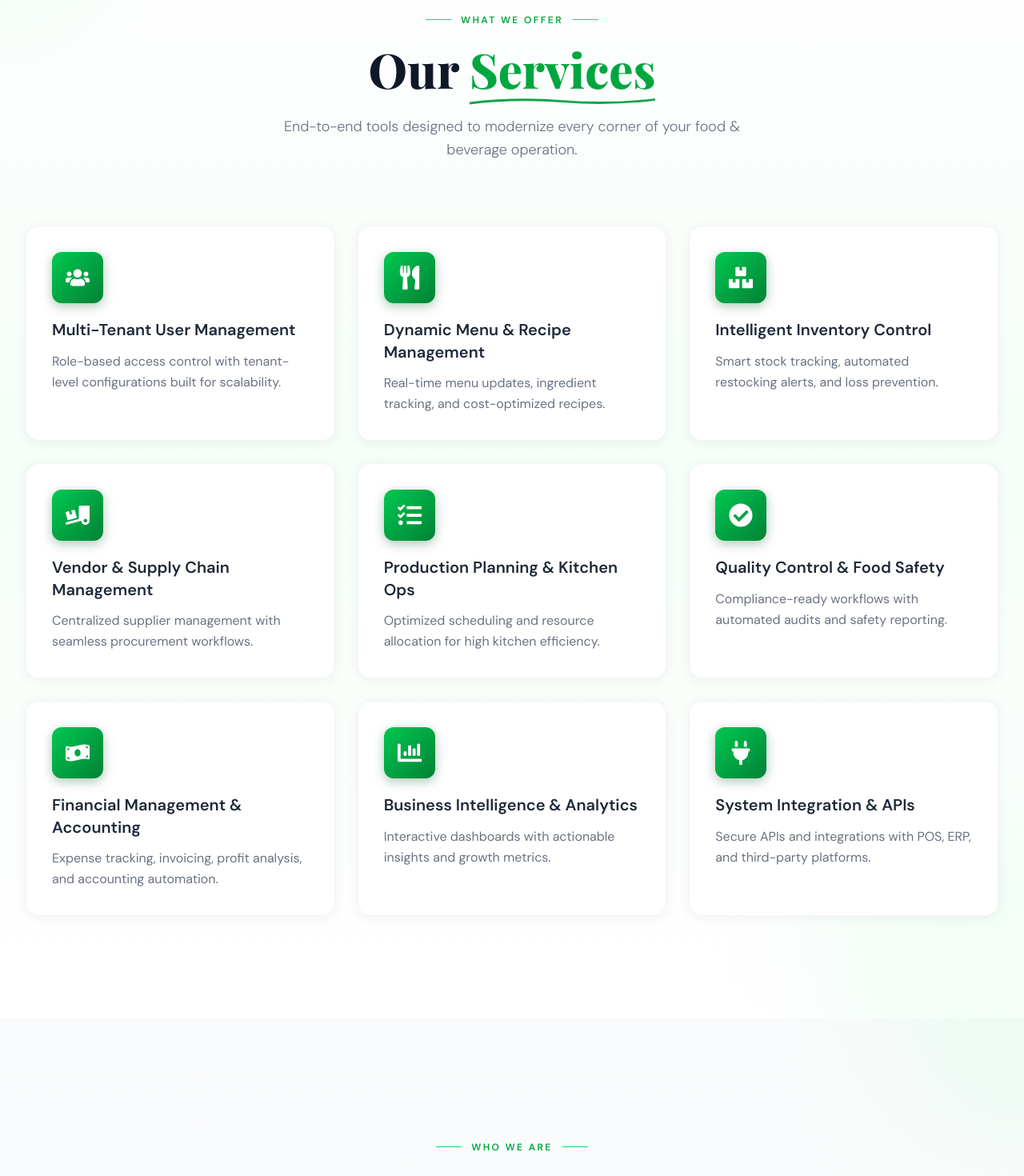
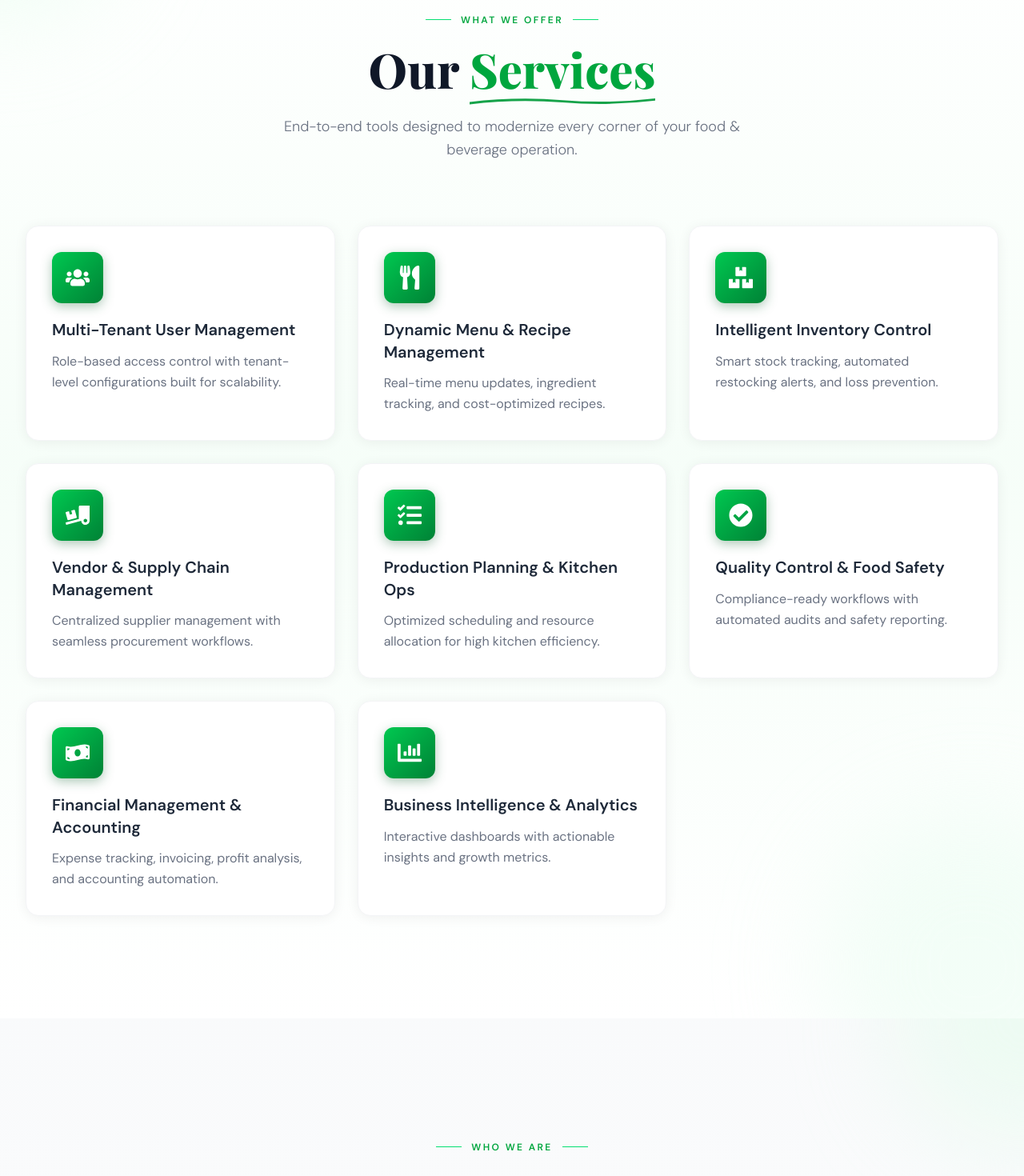
Before and after one commit to yarrowtech-intern2/fnblanding, a React (Vite) app: page / in a window 1280 px wide. Shown: the part 920-2390 px from the top of the page at 80% size. Built offline with nearby package versions, Linux system fonts and the light colour scheme.

Commit message:
fixed error

```diff
--- a/src/components/About.jsx
+++ b/src/components/About.jsx
@@ -8,7 +8,7 @@ const useInView = (threshold = 0.15) => {
   const [inView, setInView] = useState(false);
   useEffect(() => {
     const obs = new IntersectionObserver(
-      ([entry]) => { if (entry.isIntersecting) setInView(true); },
+      ([entry]) => { setInView(entry.isIntersecting); },
       { threshold }
     );
     if (ref.current) obs.observe(ref.current);
@@ -62,7 +62,7 @@ const FeatureCard = ({ item, index }) => {
         transition-all duration-500 overflow-hidden"
       style={{
         opacity: inView ? 1 : 0,
-        transform: inView ? "translateY(0)" : "translateY(28px)",
+        transform: inView ? "translateX(0)" : (index % 2 === 0 ? "translateX(-32px)" : "translateX(32px)"),
         transition: `opacity 0.6s ease ${index * 100}ms, transform 0.6s ease ${index * 100}ms, box-shadow 0.4s, border-color 0.4s`,
       }}
     >
--- a/src/components/Contact.jsx
+++ b/src/components/Contact.jsx
@@ -1,9 +1,24 @@
-import React, { useEffect, useState } from "react";
+import React, { useEffect, useState, useRef } from "react";
 import { FaEnvelope, FaPhoneAlt, FaMapMarkerAlt } from "react-icons/fa";
 
 // ✅ AOS
 import AOS from "aos";
 import "aos/dist/aos.css";
+
+/* ── Intersection Observer hook ── */
+const useInView = (threshold = 0.15) => {
+  const ref = useRef(null);
+  const [inView, setInView] = useState(false);
+  useEffect(() => {
+    const obs = new IntersectionObserver(
+      ([entry]) => { setInView(entry.isIntersecting); },
+      { threshold }
+    );
+    if (ref.current) obs.observe(ref.current);
+    return () => obs.disconnect();
+  }, [threshold]);
+  return [ref, inView];
+};
 
 /* ── Input Field ── */
 const InputField = ({
@@ -168,6 +183,7 @@ const Toast = ({ show, type = "success", message, onClose }) => {
    Main Contact Component
 ───────────────────────────────────────── */
 const Contact = () => {
+  const [headingRef, headingInView] = useInView(0.2);
   const [formData, setFormData] = useState({
     name: "",
     email: "",
@@ -190,7 +206,7 @@ const Contact = () => {
   useEffect(() => {
     AOS.init({
       duration: 900,
-      once: true,
+      once: false,
       easing: "ease-in-out",
     });
   }, []);
@@ -306,7 +322,15 @@ const handleSubmit = async (e) => {
 
         <div className="relative max-w-7xl mx-auto px-4 sm:px-6">
           {/* Heading */}
-          <div data-aos="fade-up" className="text-center mb-16">
+          <div
+            ref={headingRef}
+            className="text-center mb-16"
+            style={{
+              opacity: headingInView ? 1 : 0,
+              transform: headingInView ? "translateY(0)" : "translateY(24px)",
+              transition: "opacity 0.7s ease, transform 0.7s ease",
+            }}
+          >
             <div className="inline-flex items-center gap-3 mb-4">
               <span className="block w-8 h-px bg-green-400" />
               <span className="text-green-600 text-xs font-semibold tracking-[0.2em] uppercase">
@@ -334,6 +358,9 @@ const handleSubmit = async (e) => {
                     strokeWidth="2.5"
                     strokeLinecap="round"
                     fill="none"
+                    strokeDasharray="200"
+                    strokeDashoffset={headingInView ? "0" : "200"}
+                    style={{ transition: "stroke-dashoffset 1.1s ease 0.5s" }}
                   />
                 </svg>
               </span>{" "}
--- a/src/components/FAQ.jsx
+++ b/src/components/FAQ.jsx
@@ -6,7 +6,7 @@ const useInView = (threshold = 0.15) => {
   const [inView, setInView] = useState(false);
   useEffect(() => {
     const obs = new IntersectionObserver(
-      ([entry]) => { if (entry.isIntersecting) setInView(true); },
+      ([entry]) => { setInView(entry.isIntersecting); },
       { threshold }
     );
     if (ref.current) obs.observe(ref.current);
@@ -72,7 +72,7 @@ const FAQItem = ({ faq, index, isOpen, onToggle }) => {
       ref={ref}
       style={{
         opacity: inView ? 1 : 0,
-        transform: inView ? "translateY(0)" : "translateY(24px)",
+        transform: inView ? "translateX(0)" : (index % 2 === 0 ? "translateX(-36px)" : "translateX(36px)"),
         transition: `opacity 0.55s ease ${index * 60}ms, transform 0.55s ease ${index * 60}ms`,
       }}
       className={`group bg-white rounded-2xl overflow-hidden
--- a/src/components/Services.jsx
+++ b/src/components/Services.jsx
@@ -1,4 +1,4 @@
-import React, { useEffect } from "react";
+import React, { useEffect, useRef, useState } from "react";
 import {
   FaUsers,
   FaUtensils,
@@ -14,6 +14,21 @@ import {
 // ✅ AOS
 import AOS from "aos";
 import "aos/dist/aos.css";
+
+/* ── Intersection Observer hook ── */
+const useInView = (threshold = 0.15) => {
+  const ref = useRef(null);
+  const [inView, setInView] = useState(false);
+  useEffect(() => {
+    const obs = new IntersectionObserver(
+      ([entry]) => { setInView(entry.isIntersecting); },
+      { threshold }
+    );
+    if (ref.current) obs.observe(ref.current);
+    return () => obs.disconnect();
+  }, [threshold]);
+  return [ref, inView];
+};
 
 const services = [
   {
@@ -64,12 +79,6 @@ const services = [
     description:
       "Interactive dashboards with actionable insights and growth metrics.",
   },
-  {
-    icon: <FaPlug />,
-    title: "System Integration & APIs",
-    description:
-      "Secure APIs and integrations with POS, ERP, and third-party platforms.",
-  },
 ];
 
 /* ─────────────────────────────────────────
@@ -78,7 +87,7 @@ const services = [
 const ServiceCard = ({ service, index }) => {
   return (
     <div
-      data-aos="fade-up"
+      data-aos={index % 2 === 0 ? "fade-right" : "fade-left"}
       data-aos-delay={index * 80}
       className="group relative bg-white rounded-2xl p-7 sm:p-8
         border border-gray-100
@@ -139,11 +148,13 @@ const ServiceCard = ({ service, index }) => {
    Services Section
 ───────────────────────────────────────── */
 const Services = () => {
+  const [headingRef, headingInView] = useInView(0.2);
+
   // ✅ AOS Init
   useEffect(() => {
     AOS.init({
       duration: 900,
-      once: true,
+      once: false,
       easing: "ease-in-out",
     });
   }, []);
@@ -173,7 +184,15 @@ const Services = () => {
 
         <div className="relative max-w-7xl mx-auto px-4 sm:px-6 lg:px-8">
           {/* Section Heading */}
-          <div data-aos="fade-up" className="text-center mb-16 sm:mb-20">
+          <div
+            ref={headingRef}
+            className="text-center mb-16 sm:mb-20"
+            style={{
+              opacity: headingInView ? 1 : 0,
+              transform: headingInView ? "translateY(0)" : "translateY(24px)",
+              transition: "opacity 0.7s ease, transform 0.7s ease",
+            }}
+          >
             {/* Eyebrow */}
             <div className="inline-flex items-center gap-3 mb-4">
               <span className="block w-8 h-px bg-green-400" />
@@ -205,7 +224,8 @@ const Services = () => {
                     strokeLinecap="round"
                     fill="none"
                     strokeDasharray="220"
-                    strokeDashoffset="0"
+                    strokeDashoffset={headingInView ? "0" : "220"}
+                    style={{ transition: "stroke-dashoffset 1.1s ease 0.5s" }}
                   />
                 </svg>
               </span>
```
